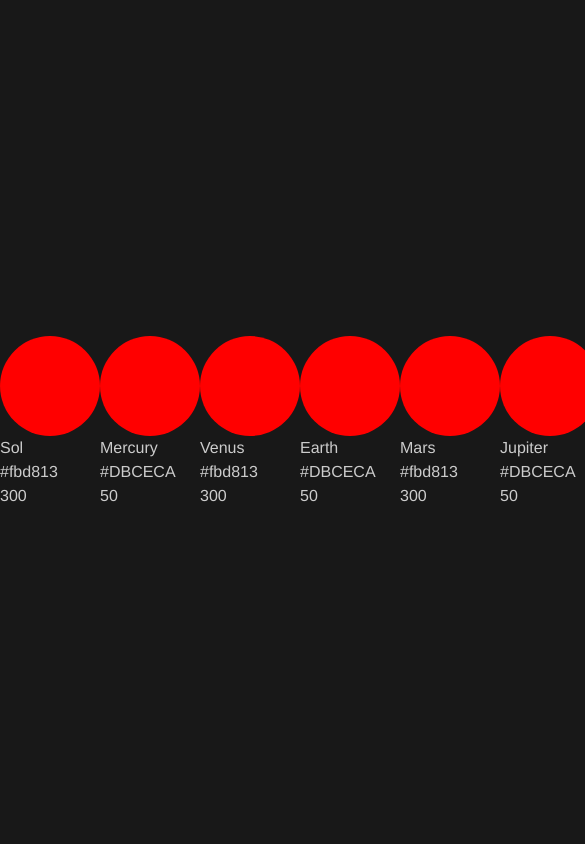
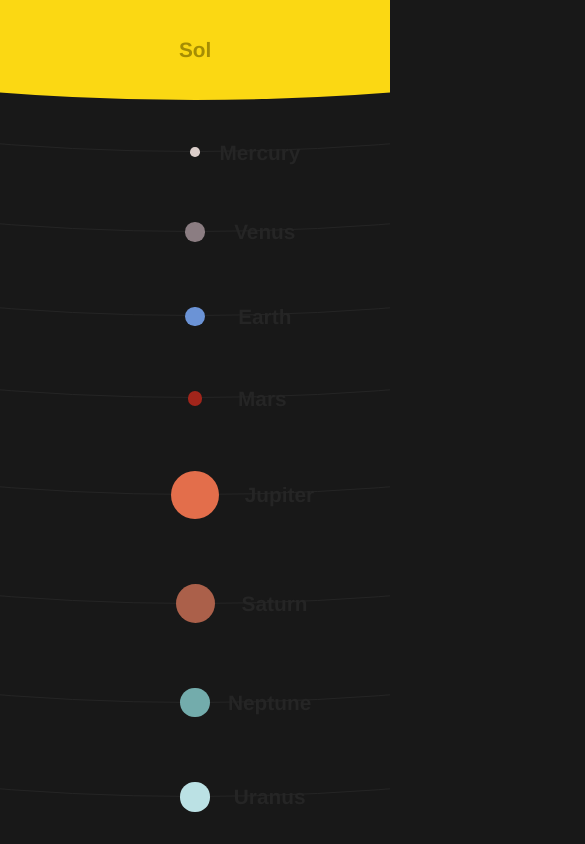
Before and after one commit to AngusMacrae/solar-system-explorer, a Vue app in the folder client/: page / in a window 390 px wide. Shown: the top 844 px of the page, 585 px wide, since content can reach past the window. Built offline with nearby package versions, Linux system fonts and the light colour scheme.

Commit message:
Complete styling for overview page and add Sol as separate component

```diff
--- a/client/src/App.vue
+++ b/client/src/App.vue
@@ -23,6 +23,7 @@ p {
 
 body {
   min-height: 100vh;
+  width: 100vw;
   line-height: 1.5;
   font-family: Avenir, Helvetica, Arial, sans-serif;
   -webkit-font-smoothing: antialiased;
--- /dev/null
+++ b/client/src/components/Planet.vue
@@ -0,0 +1,92 @@
+<template>
+  <div class="wrapper">
+    <div class="orbit" :style="cssVars"></div>
+    <router-link :to="path">
+      <div class="planet" :style="cssVars">
+        <h2>{{name}}</h2>
+      </div>
+    </router-link>
+  </div>
+</template>
+
+<script>
+export default {
+  name: "Planet",
+  props: ["name", "fillColour", "diameter"],
+  computed: {
+    path() {
+      return "/planet/" + this.name;
+    },
+    cssVars() {
+      return {
+        "--bg-colour": this.fillColour,
+        "--diameter": this.diameter / 20 + "vw"
+      };
+    }
+  }
+};
+</script>
+
+<style lang="scss" scoped>
+.wrapper {
+  position: relative;
+}
+
+.planet {
+  border-radius: 50%;
+  width: var(--diameter);
+  height: var(--diameter);
+  background-color: var(--bg-colour);
+  display: flex;
+  flex-direction: column;
+  align-items: center;
+  justify-content: flex-end;
+  text-align: center;
+  transition: all 0.2s ease;
+  color: #252525;
+
+  &:hover {
+    transform: scale(1.02);
+    color: #999;
+  }
+
+  h2 {
+    font-size: 1.3rem;
+    position: relative;
+    top: 40px;
+  }
+}
+
+.orbit {
+  width: 5000px;
+  height: 5000px;
+  border-radius: 50%;
+  border: 1px solid #252525;
+  z-index: -999;
+  position: absolute;
+  top: calc(var(--diameter) / 2 - 2500px);
+  right: calc(var(--diameter) / 2);
+}
+
+a {
+  color: inherit;
+  text-decoration: none;
+}
+
+@media (max-width: 970px) {
+  .orbit {
+    top: auto;
+    right: calc(var(--diameter) / 2 - 2500px);
+    bottom: calc(var(--diameter) / 2);
+  }
+
+  .planet {
+    justify-content: center;
+
+    h2 {
+      top: auto;
+      left: calc(var(--diameter) / 2 + 60px);
+    }
+  }
+}
+</style>
--- a/client/src/components/SSObject.vue
+++ /dev/null
@@ -1,24 +0,0 @@
-<template>
-  <router-link to="/planet/Mercury">
-    <div class="ss-object"></div>
-    <p>{{name}}</p>
-    <p>{{fillColour}}</p>
-    <p>{{diameter}}</p>
-  </router-link>
-</template>
-
-<script>
-export default {
-  name: "SSObject",
-  props: ["name", "fillColour", "diameter"]
-};
-</script>
-
-<style lang="scss" scoped>
-.ss-object {
-  border-radius: 50%;
-  width: 100px;
-  height: 100px;
-  background-color: red;
-}
-</style>
--- /dev/null
+++ b/client/src/components/Sol.vue
@@ -0,0 +1,77 @@
+<template>
+  <div class="wrapper">
+    <router-link :to="path">
+      <div class="body" :style="cssVars">
+        <h2>{{name}}</h2>
+      </div>
+    </router-link>
+  </div>
+</template>
+
+<script>
+export default {
+  name: "Sol",
+  props: ["name", "fillColour", "diameter"],
+  computed: {
+    path() {
+      return "/body/" + this.name;
+    },
+    cssVars() {
+      return {
+        "--bg-colour": this.fillColour,
+        "--diameter": this.diameter + "px"
+      };
+    }
+  }
+};
+</script>
+
+<style lang="scss" scoped>
+.wrapper {
+  position: absolute;
+  left: -4900px;
+}
+
+.body {
+  border-radius: 50%;
+  width: var(--diameter);
+  height: var(--diameter);
+  background-color: var(--bg-colour);
+  display: flex;
+  flex-direction: column;
+  align-items: flex-end;
+  justify-content: center;
+  text-align: center;
+  padding-right: 35px;
+}
+
+a {
+  color: darken(#fbd813, 20%);
+  text-decoration: none;
+
+  h2 {
+    font-size: 1.3rem;
+    transition: all 0.2s ease;
+  }
+
+  &:hover h2 {
+    transform: scale(1.02);
+    color: #181818;
+  }
+}
+
+@media (max-width: 970px) {
+  .wrapper {
+    position: absolute;
+    left: auto;
+    top: -4900px;
+  }
+
+  .body {
+    align-items: center;
+    justify-content: flex-end;
+    padding-right: 0;
+    padding-bottom: 35px;
+  }
+}
+</style>
--- a/client/src/views/Overview.vue
+++ b/client/src/views/Overview.vue
@@ -1,29 +1,37 @@
 <template>
   <div id="solar-system-overview">
     <!-- <router-link to="/planet/Mercury">Mercury</router-link> -->
-    <SSObject
-      v-for="object in Objects"
-      :key="object.index"
-      :name="object.name"
-      :fillColour="object.bulkColour"
-      :diameter="object.linkDiameter"
+    <Sol
+      :name="bodies[0].name"
+      :fillColour="bodies[0].bulkColour"
+      :diameter="bodies[0].linkDiameter"
+    />
+    <Planet
+      v-for="planet in planets"
+      :key="planet.index"
+      :name="planet.name"
+      :fillColour="planet.bulkColour"
+      :diameter="planet.linkDiameter"
     />
   </div>
 </template>
 
 <script>
-import SSObject from "@/components/SSObject.vue";
+import Sol from "@/components/Sol.vue";
+import Planet from "@/components/Planet.vue";
 
 export default {
   name: "Overview",
   data() {
     return {
-      Objects: [
+      bodies: [
         {
           name: "Sol",
           bulkColour: "#fbd813",
-          linkDiameter: 300
-        },
+          linkDiameter: 5000
+        }
+      ],
+      planets: [
         {
           name: "Mercury",
           bulkColour: "#DBCECA",
@@ -31,44 +39,45 @@ export default {
         },
         {
           name: "Venus",
-          bulkColour: "#fbd813",
-          linkDiameter: 300
+          bulkColour: "#8B7D82",
+          linkDiameter: 100
         },
         {
           name: "Earth",
-          bulkColour: "#DBCECA",
-          linkDiameter: 50
+          bulkColour: "#6b93d6",
+          linkDiameter: 100
         },
         {
           name: "Mars",
-          bulkColour: "#fbd813",
-          linkDiameter: 300
+          bulkColour: "#a1251b",
+          linkDiameter: 75
         },
         {
           name: "Jupiter",
-          bulkColour: "#DBCECA",
-          linkDiameter: 50
+          bulkColour: "#e36e4b",
+          linkDiameter: 250
         },
         {
           name: "Saturn",
-          bulkColour: "#DBCECA",
-          linkDiameter: 50
+          bulkColour: "#ab604a",
+          linkDiameter: 200
         },
         {
           name: "Neptune",
-          bulkColour: "#fbd813",
-          linkDiameter: 300
+          bulkColour: "#73ACAC",
+          linkDiameter: 150
         },
         {
           name: "Uranus",
-          bulkColour: "#DBCECA",
-          linkDiameter: 50
+          bulkColour: "#bbe1e4",
+          linkDiameter: 150
         }
       ]
     };
   },
   components: {
-    SSObject
+    Sol,
+    Planet
   }
 };
 </script>
@@ -79,14 +88,17 @@ export default {
   width: 100vw;
   display: flex;
   align-items: center;
+  justify-content: space-around;
+  position: relative;
+  padding-left: 115px;
+  overflow: hidden;
 }
 
-a {
-  color: inherit;
-  text-decoration: none;
-
-  &:hover {
-    color: #999;
+@media (max-width: 970px) {
+  #solar-system-overview {
+    flex-direction: column;
+    padding-left: 0;
+    padding-top: 115px;
   }
 }
 </style>
```
